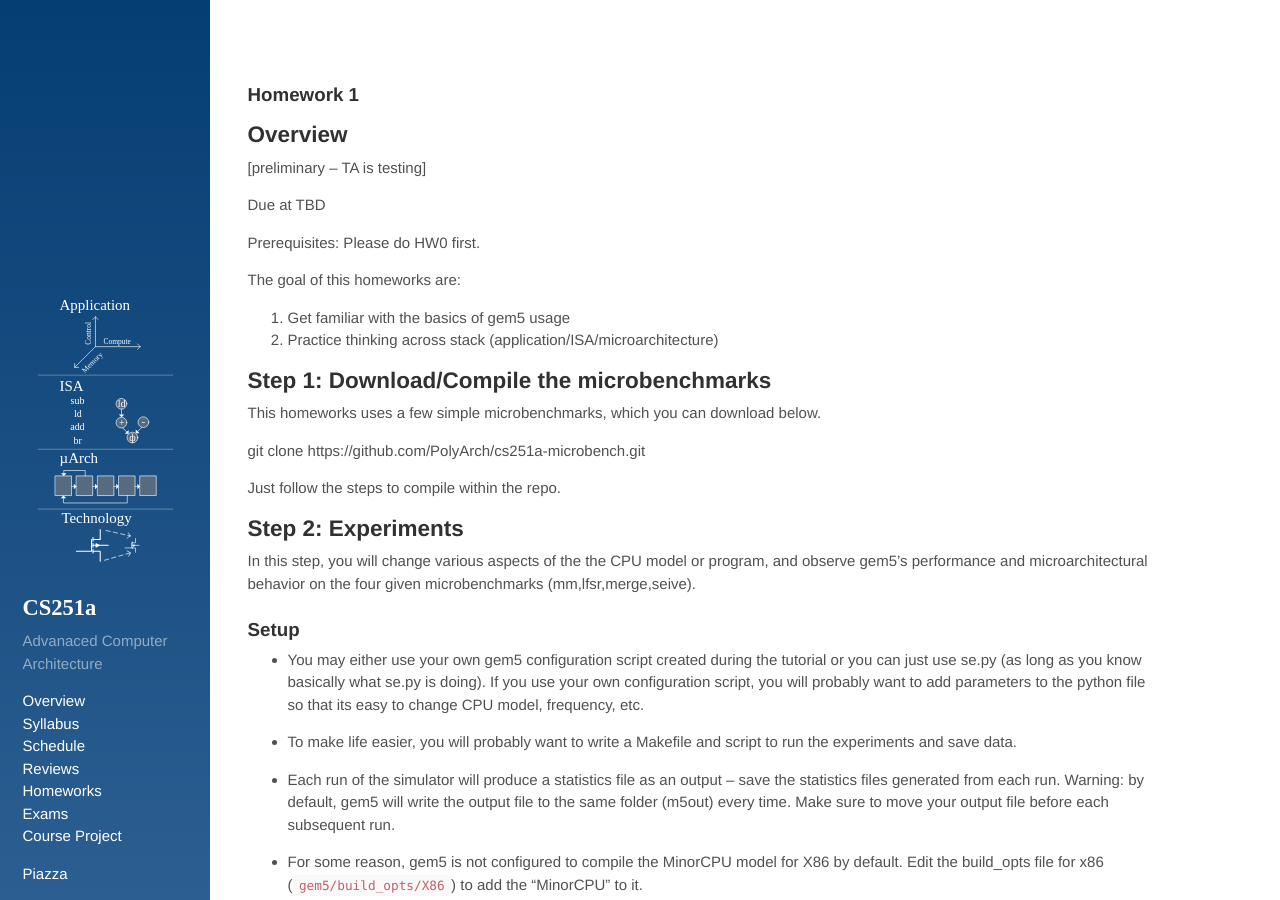
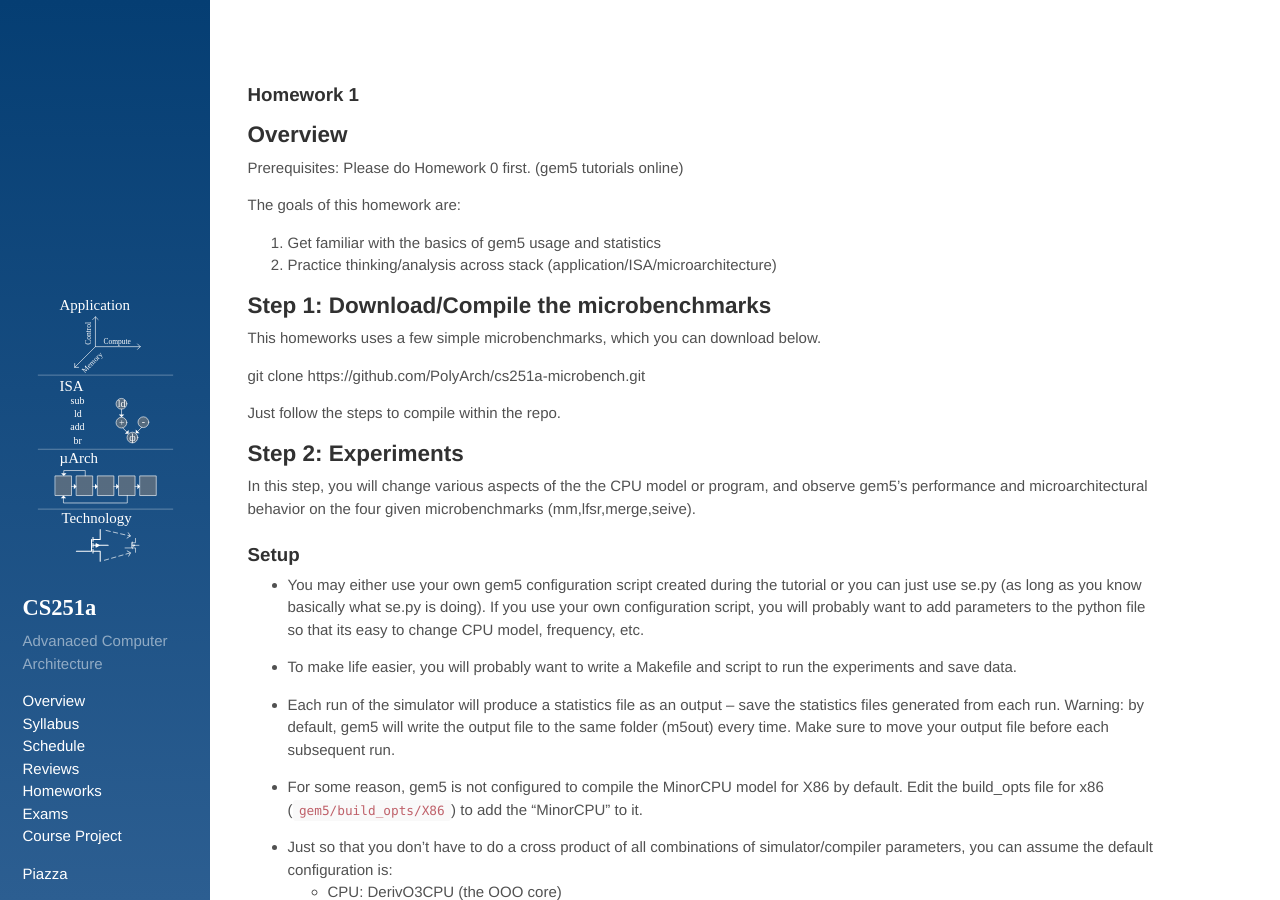
Before and after one commit to PolyArch/cs259, a Jekyll site: the page built from hws/hw1.md, in a window 1280 px wide and 900 px high. Built offline with Jekyll 4.4.1, drawn with Linux system fonts in a browser that asks for light colours.

Commit message:
simple changes

```diff
--- a/hws/hw1.md
+++ b/hws/hw1.md
@@ -5,15 +5,11 @@
 
 ## Overview
 
-[preliminary -- TA is testing]
+Prerequisites: Please do Homework 0 first. (gem5 tutorials online)
 
-Due at TBD
-
-Prerequisites: Please do HW0 first.
-
-The goal of this homeworks are:
-1. Get familiar with the basics of gem5 usage
-2. Practice thinking across stack (application/ISA/microarchitecture)
+The goals of this homework are:
+1. Get familiar with the basics of gem5 usage and statistics
+2. Practice thinking/analysis across stack (application/ISA/microarchitecture)
 
 ## Step 1: Download/Compile the microbenchmarks
 
@@ -109,7 +105,8 @@
 6. Which CPU model is more sensitive to changing the memory technology? Why?
 
 ### What to Hand In
-Please turn in to CCLE a zip file containing the config.ini and stats.txt for at least the described experiments in gem5.
+Please turn in to CCLE a zip file containing the config.ini
+and stats.txt for at least the described experiments in gem5.
 
 Additionally, separate from the above archive, create a file named hw1.pdf
 that contains the data and answers to analysis questions.
```
Also changed, not shown: 05-homeworks.md (+1 -2 lines).
